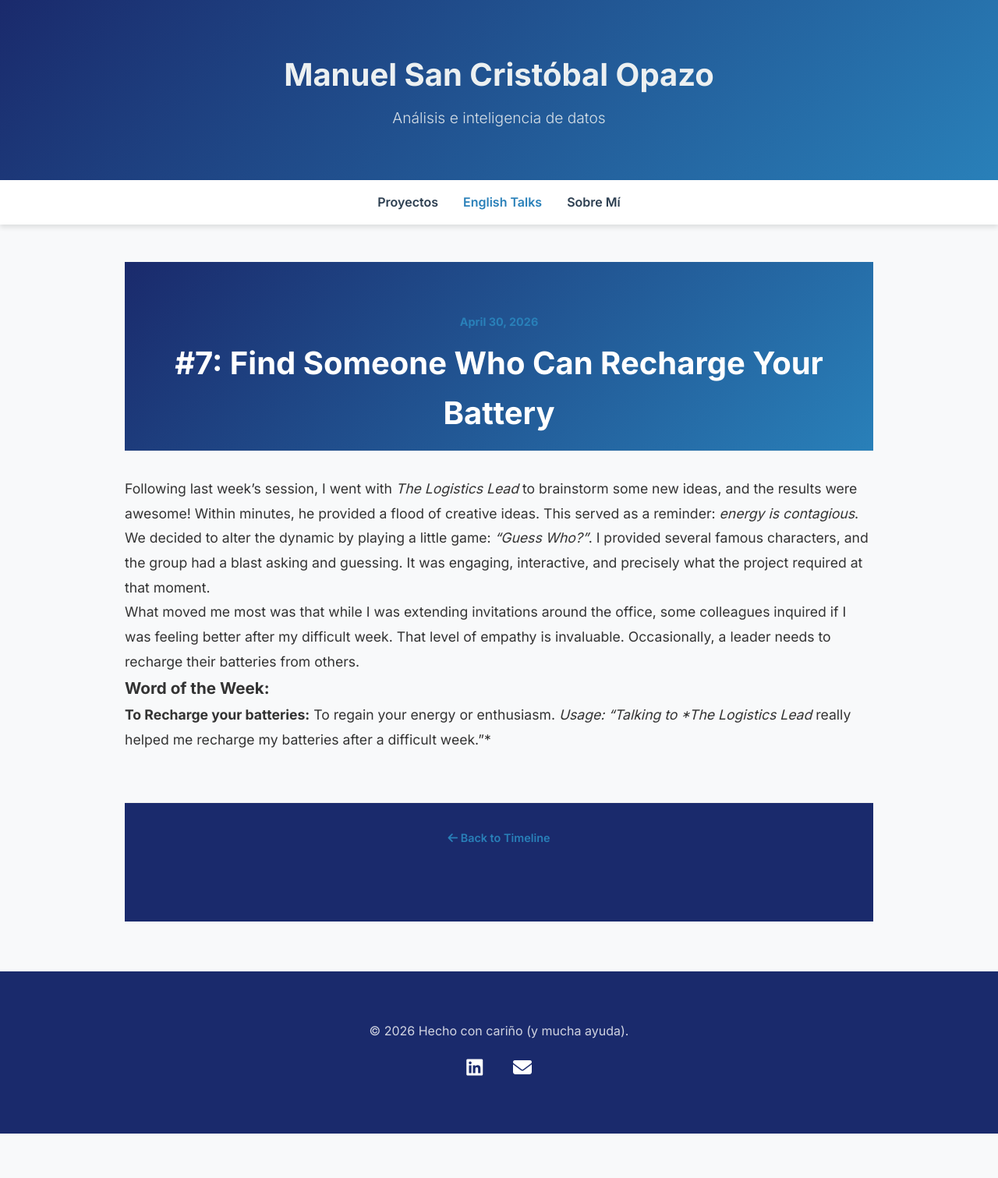
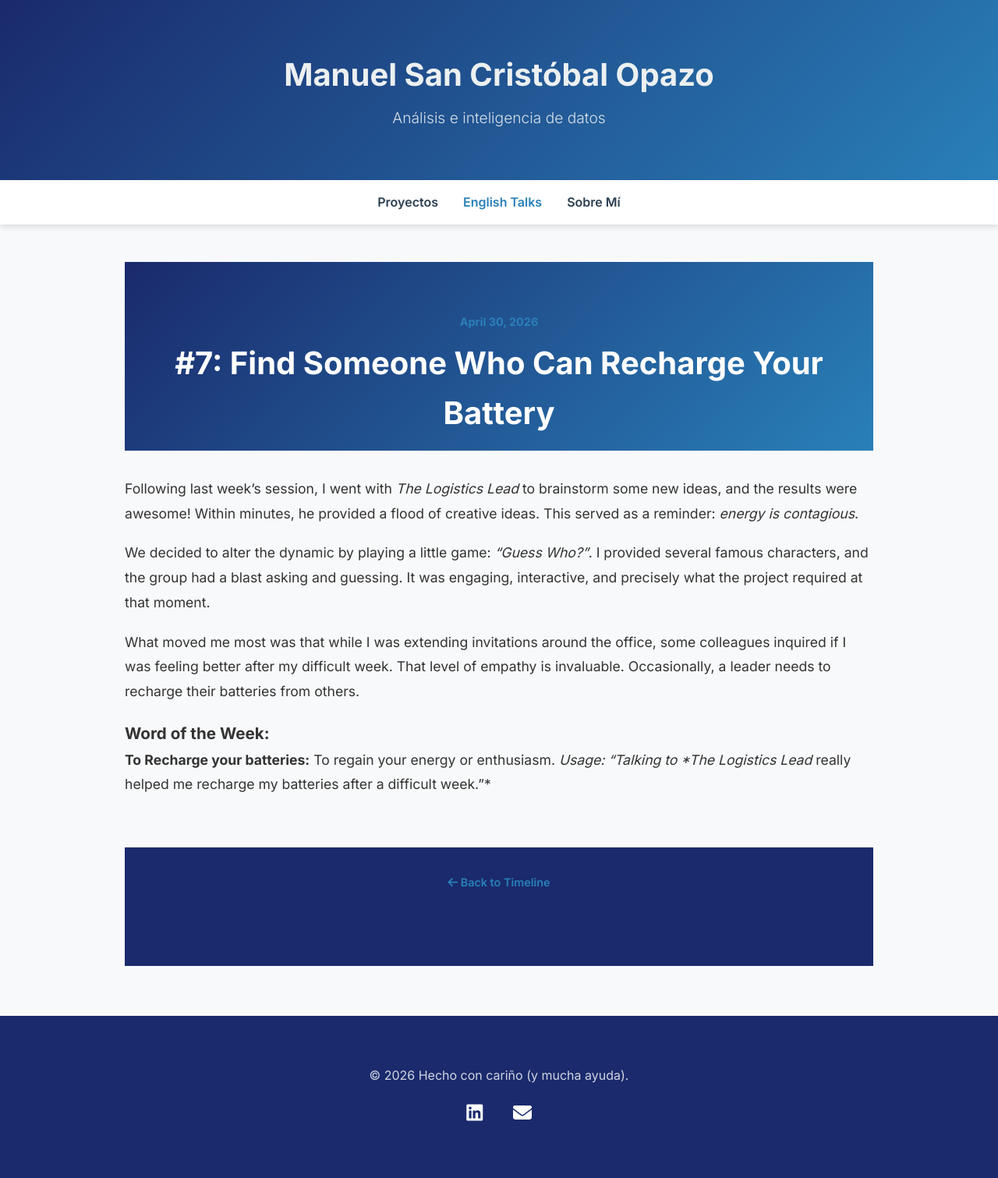
Before and after one commit to manuelsancristobal/manuelsancristobal.github.io, a Jekyll site: the page built from _posts/2026-04-30-recharge-your-battery.md, in a window 1280 px wide. Shown: the whole page at 78% size. Built offline with Jekyll 4.4.1, drawn with Linux system fonts in a browser that asks for light colours; before the commit the page ends 1454 px from its top, so only the background shows below that.

Commit message:
Actualiza el contenido de las entradas de blog para mejorar la claridad y la narrativa; ajusta estilos CSS para unificar el formato de párrafos en el contenido de publicaciones.

```diff
--- a/assets/css/style.css
+++ b/assets/css/style.css
@@ -363,7 +363,7 @@ h2 {
     box-shadow: var(--shadow);
 }
 
-.project-content p {
+.project-content p, .post-content p {
     margin-bottom: 1.2rem;
     font-size: 1.1rem;
 }
```
Also changed, not shown: _posts/2026-02-20-art-of-conversation.md (+0 -3 lines), _posts/2026-02-27-not-about-me-but-everyone.md (+0 -3 lines), _posts/2026-03-20-preparation-is-everything.md (+0 -1 lines).
